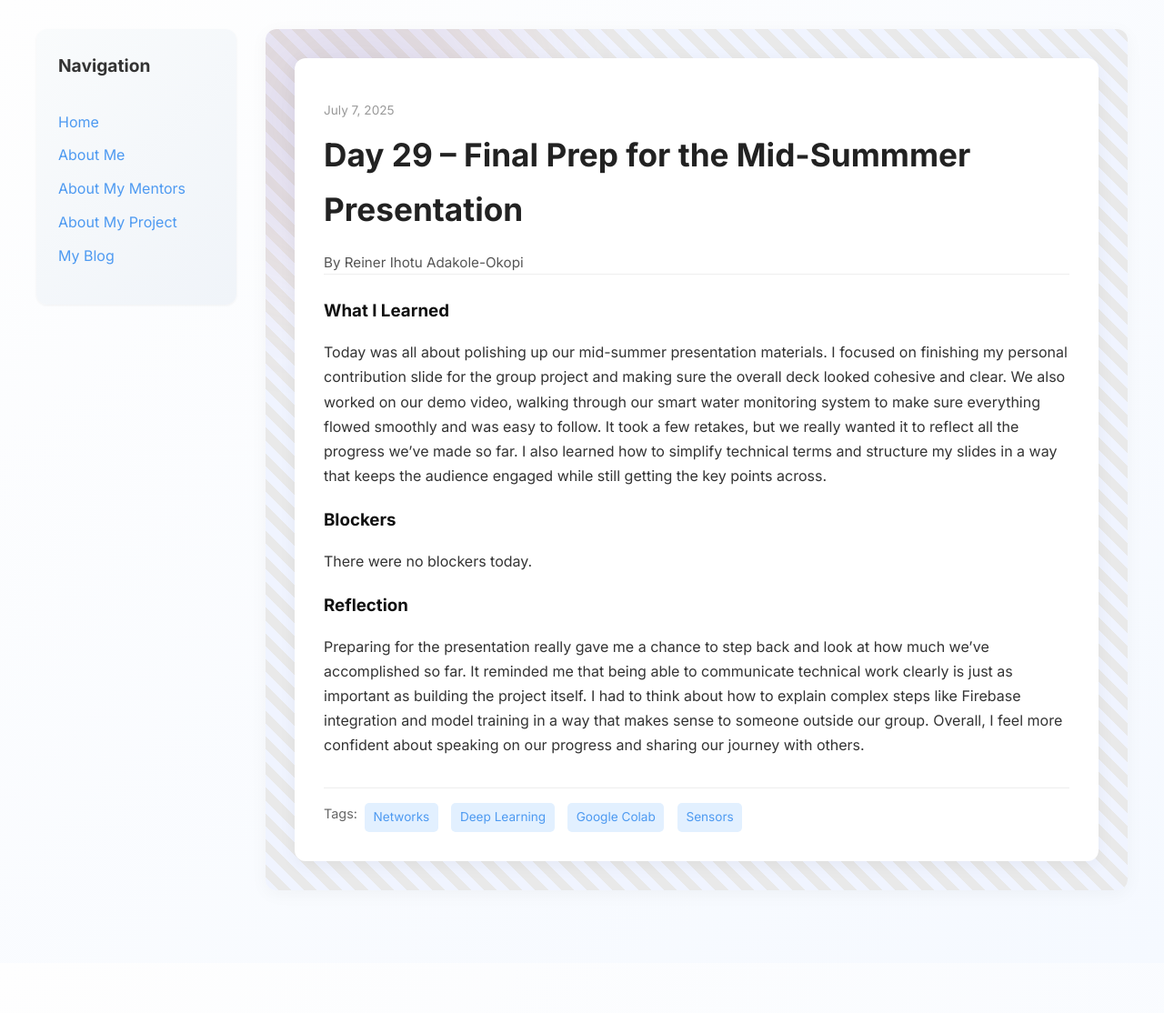
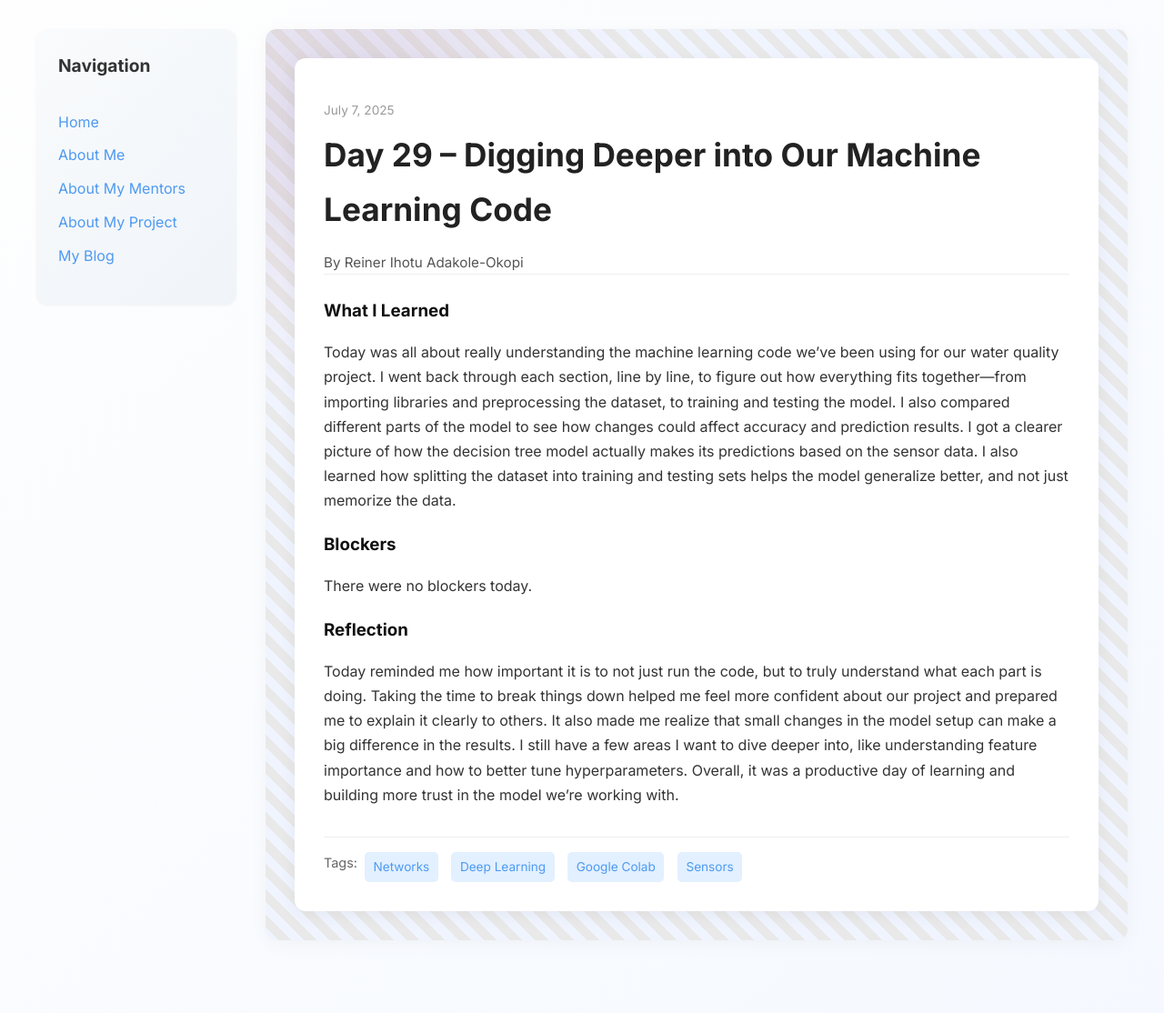
Before and after one commit to Reiner343/Reiner343.github.io, a Jekyll site: the page built from _posts/2025-07-07-day-29.md, in a window 1280 px wide. Shown: the whole page at 91% size. Built offline with Jekyll 4.4.1, drawn with Linux system fonts in a browser that asks for light colours; before the commit the page ends 1059 px from its top, so only the background shows below that.

Commit message:
Update 2025-07-07-day-29.md

```diff
--- a/_posts/2025-07-07-day-29.md
+++ b/_posts/2025-07-07-day-29.md
@@ -1,17 +1,17 @@
 ---
 layout: post
-title: "Day 29 – Final Prep for the Mid-Summmer Presentation"
+title: "Day 29 – Digging Deeper into Our Machine Learning Code"
 date: 2025-07-07
 author: Reiner Ihotu Adakole-Okopi
 permalink: /day29.html
 tags: ["Networks", "Deep Learning", "Google Colab", "Sensors"]
 
 what_i_learned: |
-  Today was all about polishing up our mid-summer presentation materials. I focused on finishing my personal contribution slide for the group project and making sure the overall deck looked cohesive and clear. We also worked on our demo video, walking through our smart water monitoring system to make sure everything flowed smoothly and was easy to follow. It took a few retakes, but we really wanted it to reflect all the progress we've made so far. I also learned how to simplify technical terms and structure my slides in a way that keeps the audience engaged while still getting the key points across.
+  Today was all about really understanding the machine learning code we’ve been using for our water quality project. I went back through each section, line by line, to figure out how everything fits together—from importing libraries and preprocessing the dataset, to training and testing the model. I also compared different parts of the model to see how changes could affect accuracy and prediction results. I got a clearer picture of how the decision tree model actually makes its predictions based on the sensor data. I also learned how splitting the dataset into training and testing sets helps the model generalize better, and not just memorize the data.
 
 blockers: |
   There were no blockers today.
 
 reflection: |
-  Preparing for the presentation really gave me a chance to step back and look at how much we've accomplished so far. It reminded me that being able to communicate technical work clearly is just as important as building the project itself. I had to think about how to explain complex steps like Firebase integration and model training in a way that makes sense to someone outside our group. Overall, I feel more confident about speaking on our progress and sharing our journey with others.
+  Today reminded me how important it is to not just run the code, but to truly understand what each part is doing. Taking the time to break things down helped me feel more confident about our project and prepared me to explain it clearly to others. It also made me realize that small changes in the model setup can make a big difference in the results. I still have a few areas I want to dive deeper into, like understanding feature importance and how to better tune hyperparameters. Overall, it was a productive day of learning and building more trust in the model we’re working with.
 ---
```
